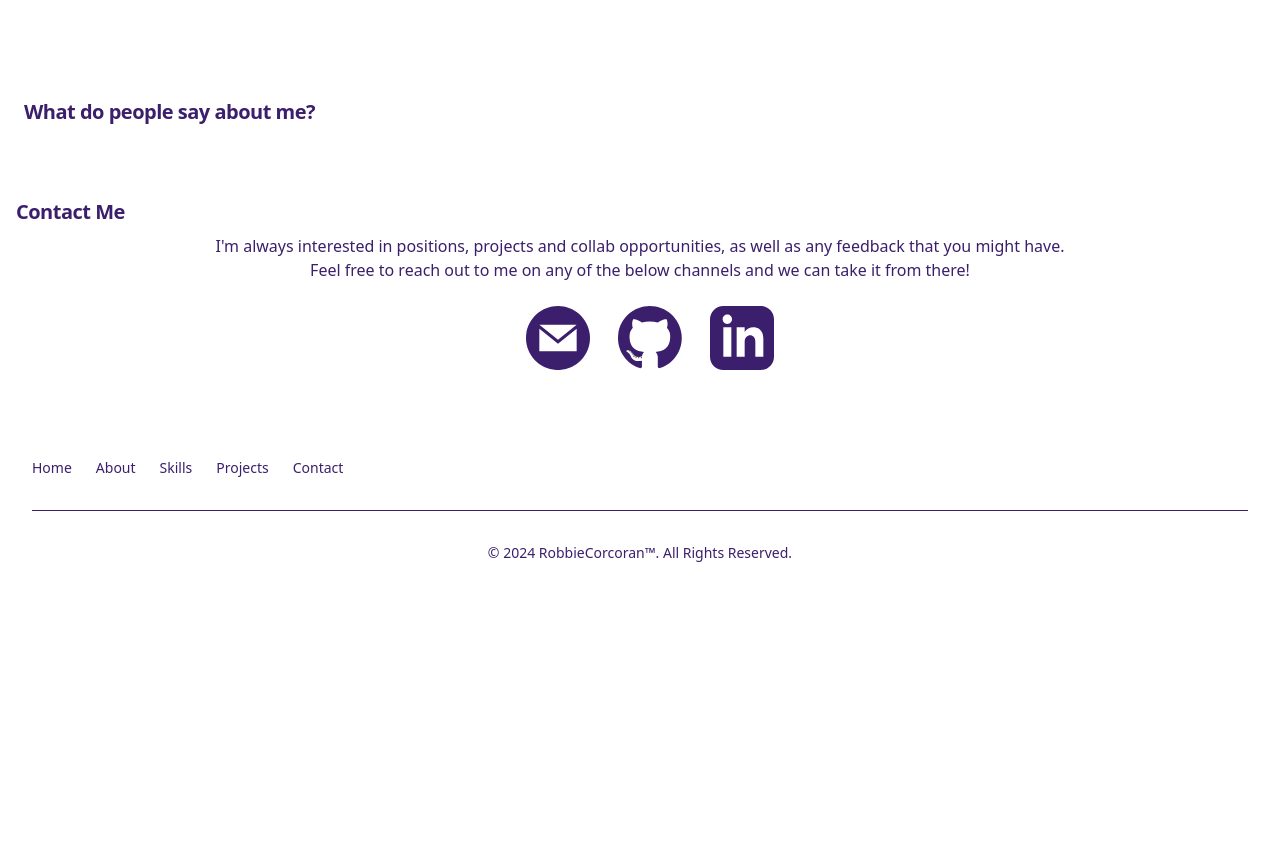
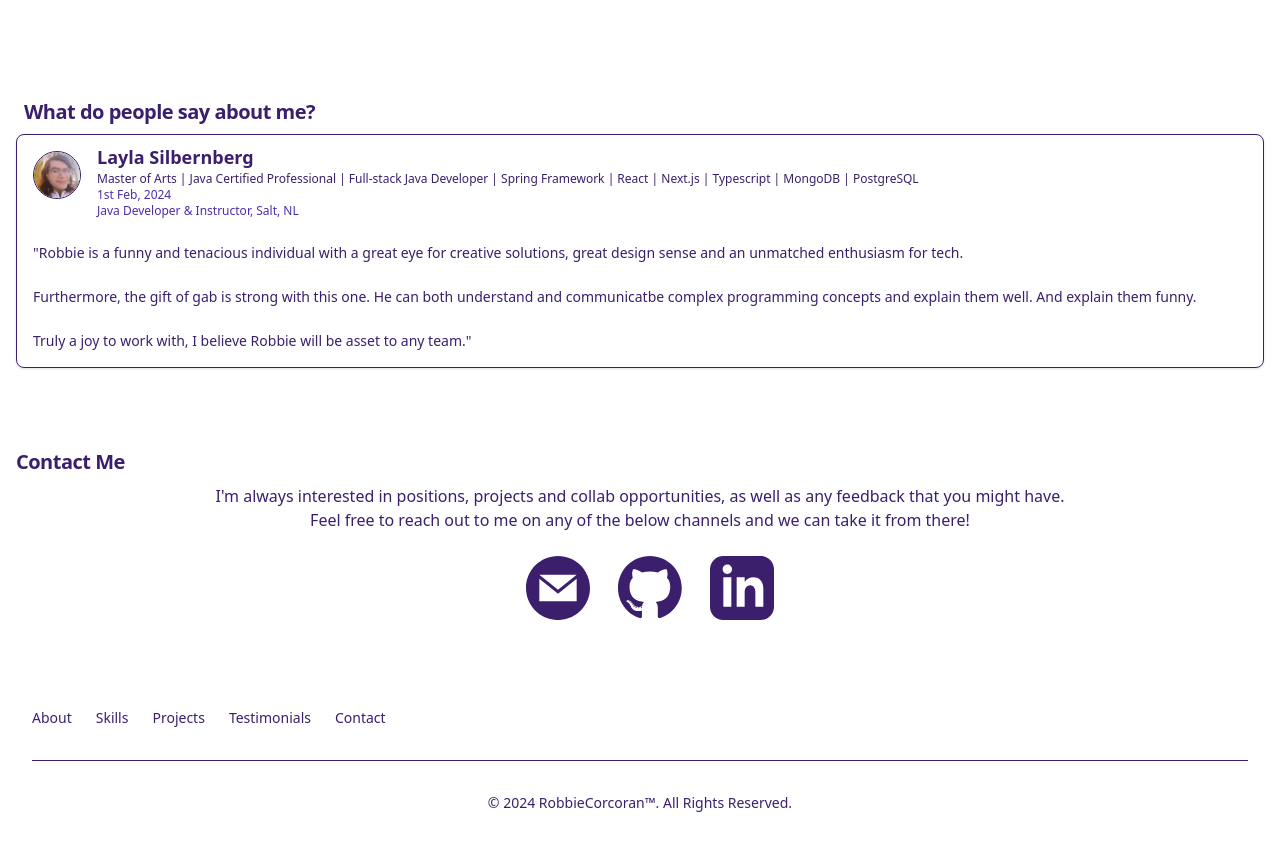
Before and after one commit to Robbie-Corcoran/Portfolio-Site, a React (Vite) app: page / in a window 1280 px wide. Shown: the part 1700-2550 px from the top of the page. Before the commit the page ends 2311 px from the top, so only its background shows below. Built offline with nearby package versions, Linux system fonts and the light colour scheme.

Commit message:
Added first testimonial

```diff
--- a/src/components/TestimonialCard.tsx
+++ b/src/components/TestimonialCard.tsx
@@ -1,25 +1,42 @@
 type TestimonialCardType = {
   authorImg: string;
+  authorName: string;
   authorDescription: string;
   date: string;
   relationship: string;
-  body: string;
+  body: string[];
 };
 
 const TestimonialCard = ({
   authorImg,
+  authorName,
   authorDescription,
   date,
   relationship,
   body,
 }: TestimonialCardType) => {
   return (
-    <div>
-      {authorImg}
-      {authorDescription}
-      {date}
-      {relationship}
-      {body}
+    <div className="max-w-sm bg-white border border-theme-primary hover:scale-[101%] duration-200 rounded-lg shadow m-auto mb-4 md:max-w-md lg:max-w-none">
+      <div className="flex pl-2">
+        <img
+          className="border rounded-full size-12 m-2 mt-4 left-0"
+          src={authorImg}
+          alt={authorName}
+        />
+        <div className="p-2">
+          <h3 className="text-lg font-bold">{authorName}</h3>
+          <h5 className="text-xs font-thin">{authorDescription}</h5>
+          <h5 className="text-xs text-theme-secondary">{date}</h5>
+          <h5 className="text-xs text-theme-secondary">{relationship}</h5>
+        </div>
+      </div>
+      <div>
+        {body.map((text, index) => (
+          <p className="m-2 p-2 text-sm" key={index}>
+            {text}
+          </p>
+        ))}
+      </div>
     </div>
   );
 };
--- a/src/components/Testimonials.tsx
+++ b/src/components/Testimonials.tsx
@@ -12,11 +12,16 @@ const Testimonials = () => {
         </h2>
       </div>
       <TestimonialCard
-        authorImg=""
-        authorDescription=""
-        date=""
-        relationship=""
-        body=""
+        authorImg="testimonials/laylaSilbernberg/layla-portrait.jpeg"
+        authorName="Layla Silbernberg"
+        authorDescription="Master of Arts | Java Certified Professional | Full-stack Java Developer | Spring Framework | React | Next.js | Typescript | MongoDB | PostgreSQL"
+        date="1st Feb, 2024"
+        relationship="Java Developer & Instructor, Salt, NL"
+        body={[
+          `"Robbie is a funny and tenacious individual with a great eye for creative solutions, great design sense and an unmatched enthusiasm for tech.`,
+          `Furthermore, the gift of gab is strong with this one. He can both understand and communicatbe complex programming concepts and explain them well. And explain them funny.`,
+          `Truly a joy to work with, I believe Robbie will be asset to any team."`,
+        ]}
       />
     </section>
   );
--- a/src/contants/index.ts
+++ b/src/contants/index.ts
@@ -1,7 +1,7 @@
 export const navItems: Array<{ id: number; text: string; href: string }> = [
-    { id: 1, text: "Home", href: "#" },
-    { id: 2, text: "About", href: "#about" },
-    { id: 3, text: "Skills", href: "#skills" },
-    { id: 4, text: "Projects", href: "#projects" },
+    { id: 1, text: "About", href: "#about" },
+    { id: 2, text: "Skills", href: "#skills" },
+    { id: 3, text: "Projects", href: "#projects" },
+    { id: 4, text: "Testimonials", href: "#testimonials" },
     { id: 5, text: "Contact", href: "#contact" },
   ];
```
Also changed, not shown: public/testimonials/laylaSilbernberg/layla-portrait.jpeg (added).
